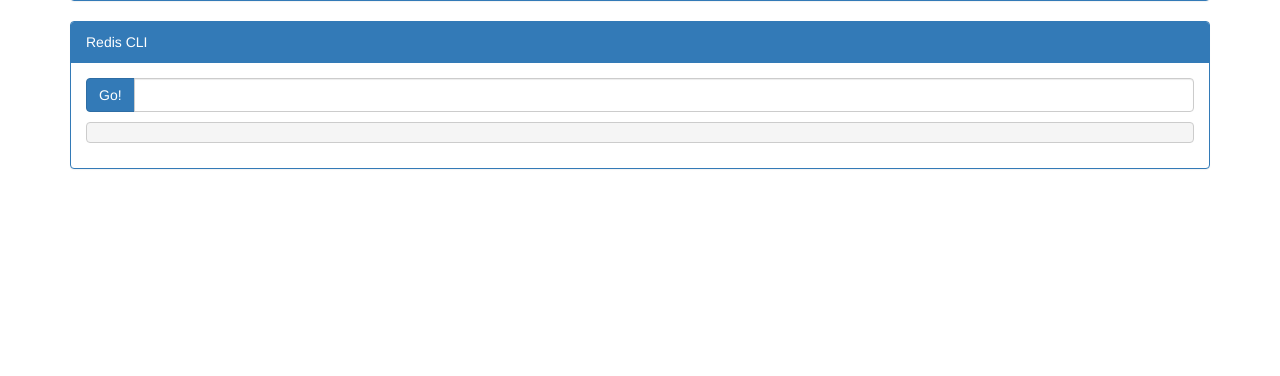
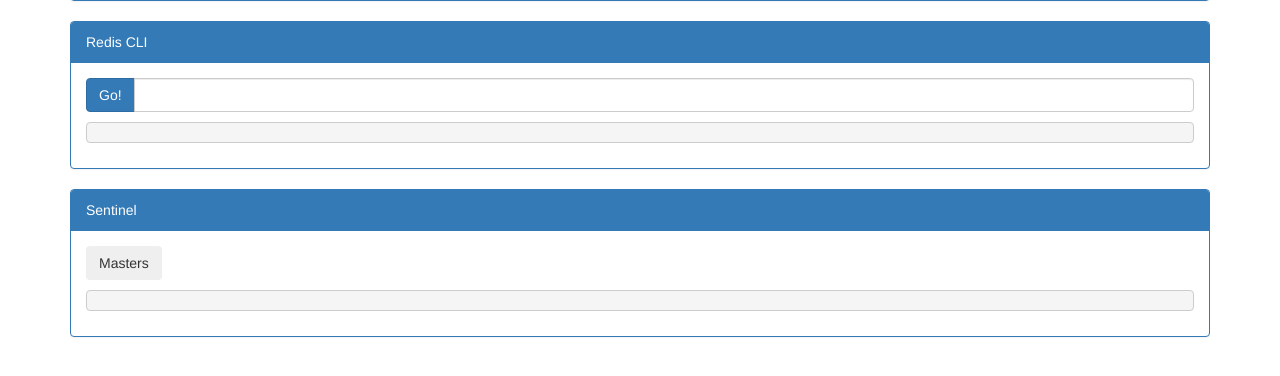
Before and after one commit to RedisLabs/redis-webcli, a Flask app: template templates/index.html in a window 1280 px wide. Shown: the part 162-538 px from the top of the page. Run offline with Flask 2, Linux system fonts and the light colour scheme; the template is opened without the code that fills it: most values are stand-ins (such as "Sample title", 1, 10 or a date in 2020); some libraries are stand-ins or nearby versions.

Commit message:
RED-24667, add support for sentinel masters command

```diff
--- a/app.py
+++ b/app.py
@@ -8,7 +8,7 @@
     # Python 3.x
     from urllib.parse import urlparse, quote
 from collections import OrderedDict
-from flask import Flask, render_template, request, jsonify
+from flask import Flask, render_template, request, jsonify, abort
 from flask_redis import FlaskRedis
 from flask_redis_sentinel import SentinelExtension
 from flask_bootstrap import Bootstrap
@@ -16,6 +16,7 @@
 
 redis_sentinel = SentinelExtension()
 redis_db = redis_sentinel.default_connection
+sentinel = redis_sentinel.sentinel
 
 app = Flask(__name__)
 
@@ -54,16 +55,39 @@
 redis_sentinel.init_app(app)
 Bootstrap(app)
 
+
 @app.route('/execute', methods=['POST'])
 def execute():
+    success = False
     req = request.get_json()
     try:
         response = redis_db.execute_command(*req['command'].split())
+        success = True
     except Exception as err:
         response = 'Exception: %s' % str(err)
     return jsonify({
-        'response': response
+        'response': response,
+        'success': success
     })
+
+
+@app.route('/masters', methods=['GET'])
+def masters():
+    success = False
+    url = app.config['REDIS_URL']
+    if not url.startswith('redis+sentinel://'):
+        abort(406, "not supported")
+    result = redis_sentinel_url.parse_sentinel_url(url)
+    try:
+        response = sentinel.discover_master(result.default_client.service)
+        success = True
+    except Exception as err:
+        response = 'Exception: %s' % str(err)
+    return jsonify({
+        'response': response,
+        'success': success
+    })
+
 
 def get_conn_info(url):
     conn_info = []
@@ -85,6 +109,7 @@
 
     return conn_info
 
+
 @app.route('/')
 def index():
     return render_template('index.html', config=app.config,
--- a/static/js/redis.js
+++ b/static/js/redis.js
@@ -20,3 +20,24 @@
         }
     })
 })
+
+function set_masters_response(resp) {
+    $('#masters_response').text(resp + "\n");
+}
+
+$("#masters").click(function() {
+    $(this).button("loading");
+    $.ajax({
+        type: "get",
+        url: "/masters",
+        error: function(xhr, status, msg) {
+            $("#masters").button("reset");
+            set_masters_response("ERROR: " + msg);
+        },
+        success: function(resp) {
+            let value = "Host: " + resp.response[0] + " Port: " + resp.response[1]
+            set_masters_response(value);
+            $("#masters").button("reset");
+        }
+    })
+})
--- a/templates/index.html
+++ b/templates/index.html
@@ -37,5 +37,17 @@
           </div>
       </div>
   </div>
+    <div class="panel panel-primary">
+          <div class="panel-heading">Sentinel</div>
+          <div class="panel-body">
+              <div class="btn-group" role="group" aria-label="Masters">
+                <button type="button" class="btn btn-secondary" id="masters">Masters</button>
+              </div>
+              <p>
+              <div class="content">
+                  <pre id="masters_response"></pre>
+              </div>
+          </div>
+      </div>
 </div>
 {% endblock %}
```
